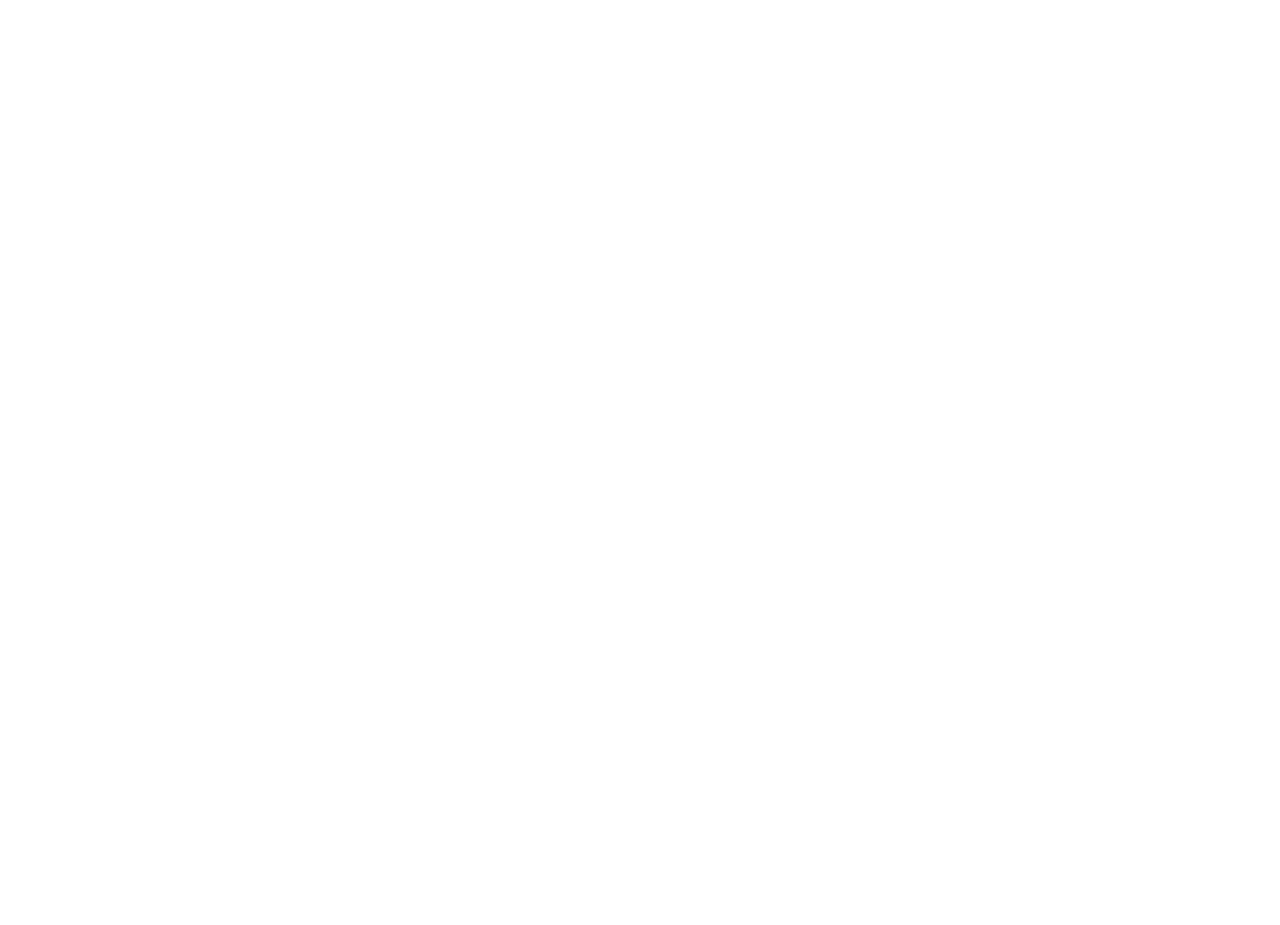
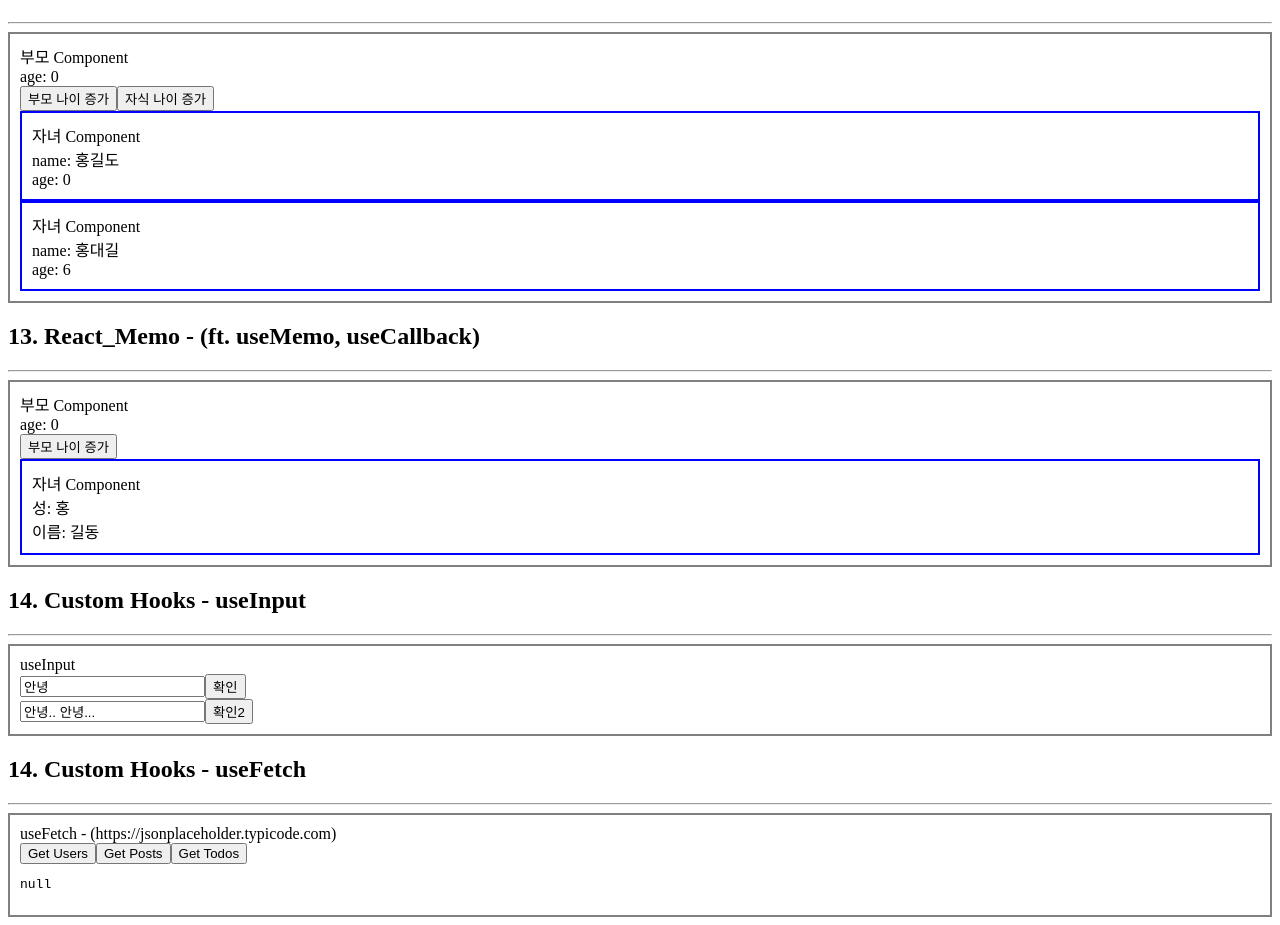
Before and after one commit to HongSun2da/react-star, a React (Create React App) app: page / in a window 1280 px wide. Shown: the part 2511-3436 px from the top of the page. Before the commit the page ends 2466 px from the top, so only its background shows below. Built offline with nearby package versions, Linux system fonts and the light colour scheme; no server answers.

Commit message:
User Hook 만들기

```diff
--- /dev/null
+++ b/src/React_Memo.js
@@ -0,0 +1,34 @@
+import { useState } from 'react';
+import Child from './component/Child';
+
+function React_Memo() {
+  console.log('React_Memo 시작 ============');
+  const [parentAge, setParentAge] = useState(0);
+  const [childAge, setChildAge] = useState(0);
+
+  const incrementParentAge = () => {
+    setParentAge(parentAge + 1);
+  };
+
+  const incrementChildAge = () => {
+    setChildAge(childAge + 1);
+  };
+
+  console.log('React_Memo 종료 ============');
+  return (
+    <div>
+      <h2>13. React_Memo - 컴포넌트 최적화하기</h2>
+      <hr />
+      <div style={{border: '2px solid gray', padding: '10px'}}>
+        <div>부모 Component</div>
+        <div>age: {parentAge}</div>
+        <button onClick={incrementParentAge}>부모 나이 증가</button>
+        <button onClick={incrementChildAge}>자식 나이 증가</button>
+        <Child name={'홍길도'} age={childAge}></Child>
+        <Child name={'홍대길'} age={6}></Child>
+      </div>
+    </div>
+  );
+}
+
+export default React_Memo;
--- /dev/null
+++ b/src/React_Memo2.js
@@ -0,0 +1,43 @@
+import {useMemo, useState } from 'react';
+import Child2 from './component/Child2';
+
+function React_Memo2() {
+  console.log('React_Memo2 시작 ============');
+  const [parentAge, setParentAge] = useState(0);
+
+  const incrementParentAge = () => {
+    setParentAge(parentAge + 1);
+  };
+
+  // 메모리 주소 재설정됨
+  // const name = {
+  //   lastName: '홍',
+  //   firstName: '길동',
+  // }
+
+  // useMemo 사용으로 Object 상태 유지함
+  const name = useMemo(() => {
+    return {
+        lastName: '홍',
+        firstName: '길동',
+      }
+  }, []);
+
+  // useCallback 사용으로 Function 상태 유지가능함
+
+  console.log('React_Memo2 종료 ============');
+  return (
+    <div>
+      <h2>13. React_Memo - (ft. useMemo, useCallback)</h2>
+      <hr />
+      <div style={{border: '2px solid gray', padding: '10px'}}>
+        <div>부모 Component</div>
+        <div>age: {parentAge}</div>
+        <button onClick={incrementParentAge}>부모 나이 증가</button>
+        <Child2 name={name}></Child2>
+      </div>
+    </div>
+  );
+}
+
+export default React_Memo2;
--- /dev/null
+++ b/src/User_Hook.js
@@ -0,0 +1,29 @@
+import { useInput } from './userhook/useInput';
+
+function displayMessage(message){
+  alert(message);
+}
+
+function User_Hook() {
+  console.log('User_Hook 시작 ============');
+  const [inputValue, handleChange, handleSubmit] = useInput('안녕', displayMessage);
+  const [inputValue2, handleChange2, handleSubmit2] = useInput('안녕.. 안녕...', displayMessage);
+
+  console.log('User_Hook 종료 ============');
+  return (
+    <div>
+      <h2>14. Custom Hooks - useInput</h2>
+      <hr />
+      <div style={{border: '2px solid gray', padding: '10px'}}>
+        <div>useInput</div>
+        <input value={inputValue} onChange={handleChange}></input>
+        <button onClick={handleSubmit} >확인</button>
+        <br />
+        <input value={inputValue2} onChange={handleChange2}></input>
+        <button onClick={handleSubmit2} >확인2</button>
+      </div>
+    </div>
+  );
+}
+
+export default User_Hook;
--- /dev/null
+++ b/src/User_Hook2.js
@@ -0,0 +1,25 @@
+import { useFetch } from "./userhook/useFetch";
+
+const baseUrl = 'https://jsonplaceholder.typicode.com';
+
+function User_Hook2() {
+  console.log('User_Hook2 시작 ============');
+  const {data, fetchUrl} = useFetch(baseUrl, '');
+
+  console.log('User_Hook2 종료 ============');
+  return (
+    <div>
+      <h2>14. Custom Hooks - useFetch</h2>
+      <hr />
+      <div style={{border: '2px solid gray', padding: '10px'}}>
+        <div>useFetch - ({baseUrl})</div>
+        <button onClick={()=>fetchUrl('users')}>Get Users</button>
+        <button onClick={()=>fetchUrl('posts')}>Get Posts</button>
+        <button onClick={()=>fetchUrl('todos')}>Get Todos</button>
+        <pre>{JSON.stringify(data, null, 2)}</pre>
+      </div>
+    </div>
+  );
+}
+
+export default User_Hook2;
--- /dev/null
+++ b/src/component/Child.js
@@ -0,0 +1,18 @@
+import React, {memo} from "react";
+
+const Child = ({name, age}) => {
+    console.log('React_Memo.Child 시작 ============');
+
+    console.log('React_Memo.Child ', 'name: ', name, 'age: ', age);
+
+    console.log('React_Memo.Child 시작 ============');
+    return (
+        <div style={{border: '2px solid blue', padding: '10px'}}>
+            <div>자녀 Component</div>
+            <div>name: {name}</div>
+            <div>age: {age}</div>
+        </div>
+    );
+};
+
+export default memo(Child);
--- /dev/null
+++ b/src/component/Child2.js
@@ -0,0 +1,18 @@
+import React, {memo} from "react";
+
+const Child2 = ({name}) => {
+    console.log('React_Memo2.Child2 시작 ============');
+
+    console.log('React_Memo2.Child2 ', 'name: ', name);
+
+    console.log('React_Memo2.Child2 시작 ============');
+    return (
+        <div style={{border: '2px solid blue', padding: '10px'}}>
+            <div>자녀 Component</div>
+            <div>성: {name.lastName}</div>
+            <div>이름: {name.firstName}</div>
+        </div>
+    );
+};
+
+export default memo(Child2);
--- a/src/index.js
+++ b/src/index.js
@@ -19,6 +19,10 @@
 import Use_Callback2 from './Use_Callback2';
 import Use_Reducer from './Use_Reducer';
 import Use_Reducer2 from './Use_Reducer2';
+import React_Memo from './React_Memo';
+import React_Memo2 from './React_Memo2';
+import User_Hook from './User_Hook';
+import User_Hook2 from './User_Hook2';
 
 const root = ReactDOM.createRoot(document.getElementById('root'));
 root.render(
@@ -40,6 +44,10 @@
       <Use_Callback2 />
       <Use_Reducer />
       <Use_Reducer2 />
+      <React_Memo />
+      <React_Memo2 />
+      <User_Hook />
+      <User_Hook2 />
     </div>
   //</React.StrictMode>
 );
--- /dev/null
+++ b/src/userhook/useFetch.js
@@ -0,0 +1,22 @@
+import { useEffect, useState } from "react";
+
+export function useFetch(baseUrl, initType) {
+    console.log('User_Hook2.useFetch 시작 ============');
+    const [data, setDate] = useState(null);
+
+    const fetchUrl = (type) => {
+      fetch(baseUrl + '/' + type)
+      .then((res) => res.json())
+      .then((res) => setDate(res));
+    };
+
+    useEffect(() => {
+        fetchUrl(initType);
+    }, []);
+
+    console.log('User_Hook2.useFetch 종료 ============');
+    return {
+        data,
+        fetchUrl,
+    };
+}
--- /dev/null
+++ b/src/userhook/useInput.js
@@ -0,0 +1,19 @@
+import { useState } from "react";
+
+export function useInput(initval, submitAction) {
+    console.log('User_Hook.useInput 시작 ============');
+    const [inputValue, setInputValue] = useState(initval);
+
+    console.log('User_Hook.useInput ', 'initval: ', initval);
+
+    const handleChange = (e) => {
+        setInputValue(e.target.value);
+    };
+
+    const handleSubmit = () => {
+        setInputValue('');
+        submitAction(inputValue);
+    };
+    console.log('User_Hook.useInput 종료 ============');
+    return [inputValue, handleChange, handleSubmit];
+}
```
